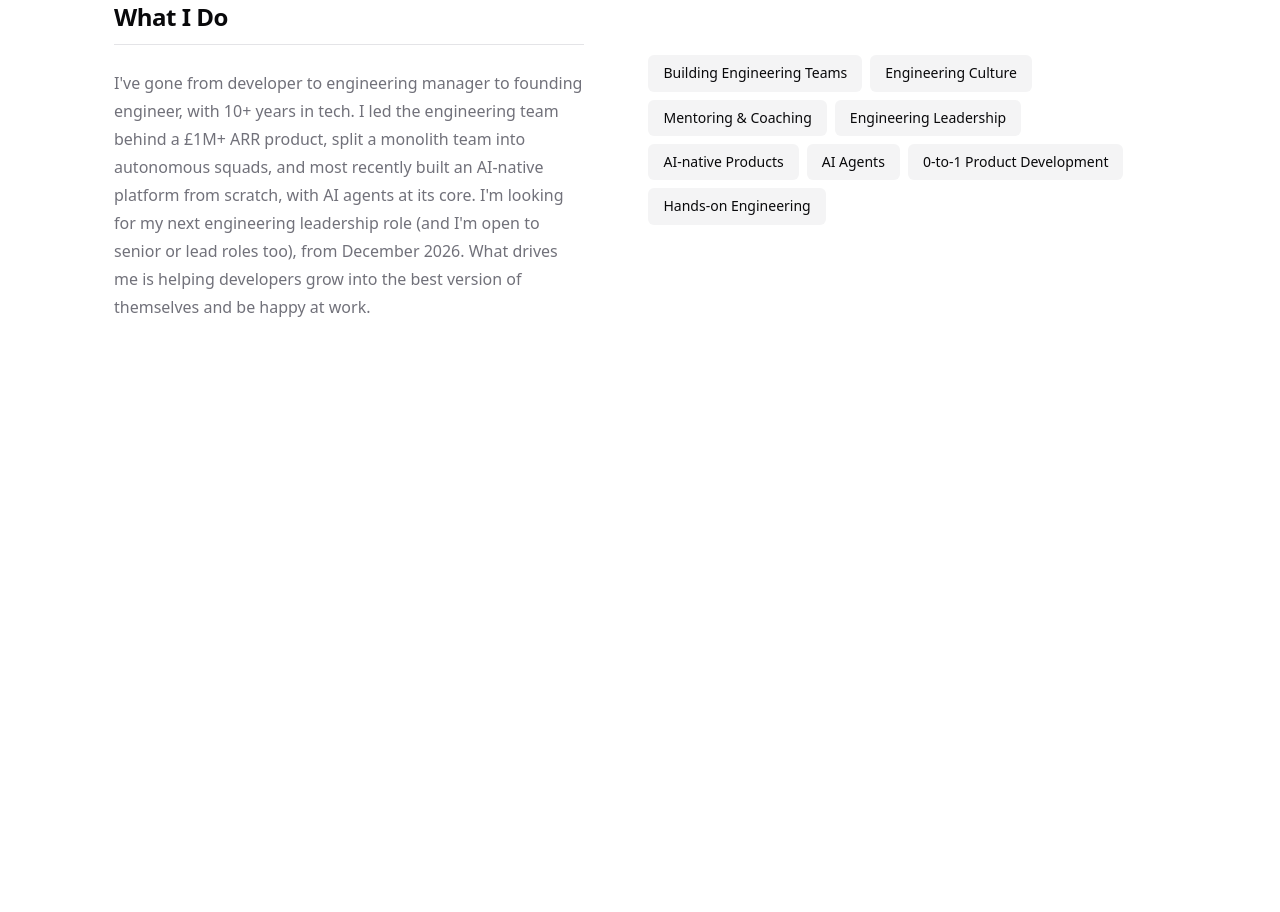
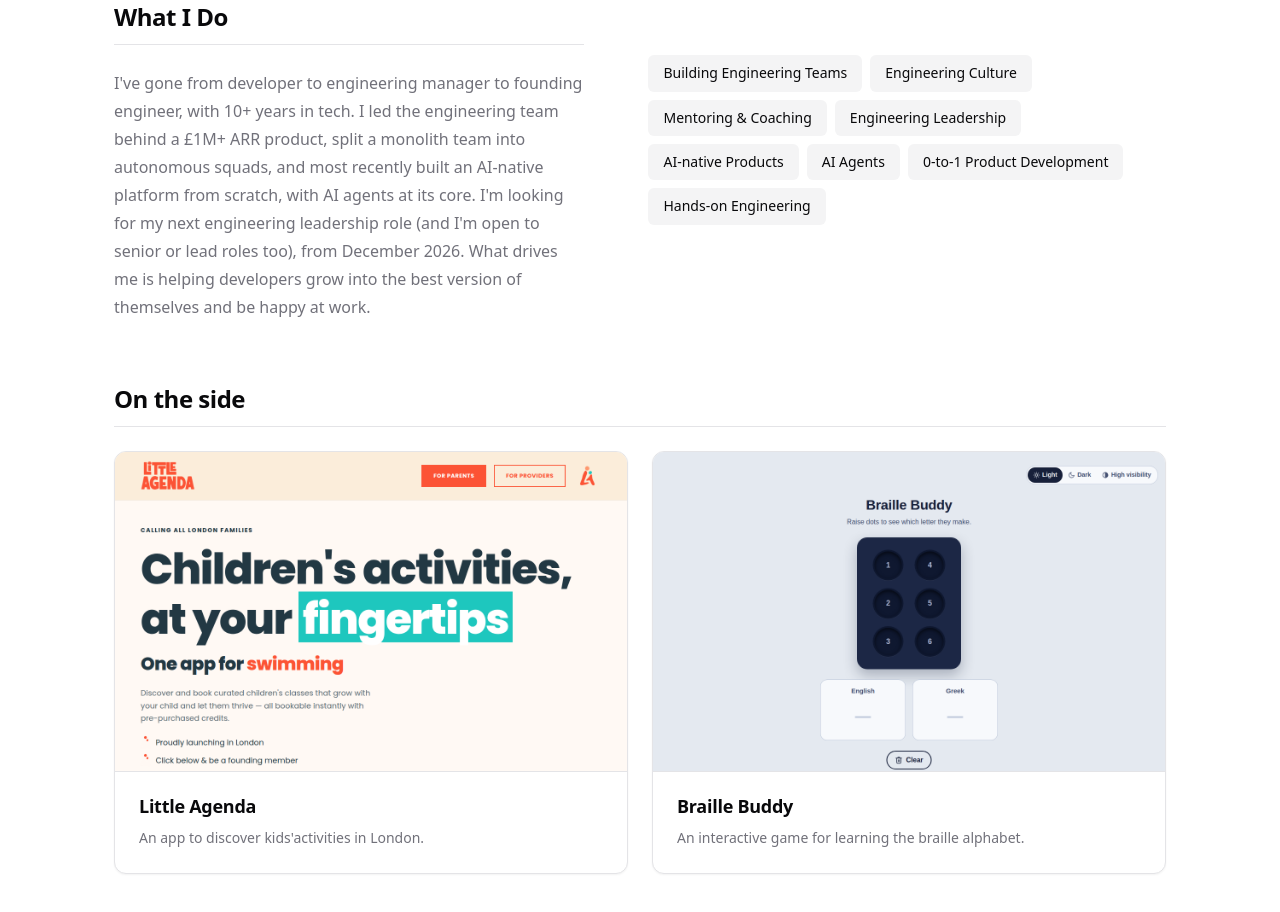
Before and after one commit to Krispy2009/krispy2009.github.io, a plain HTML site: page index.html in a window 1280 px wide. Shown: the part 559-1471 px from the top of the page. Before the commit the page ends 928 px from the top, so only its background shows below. Drawn offline with Linux system fonts and the light colour scheme.

Commit message:
add on the side section

```diff
--- a/index.html
+++ b/index.html
@@ -91,6 +91,26 @@
                     <div class="skill-card">Hands-on Engineering</div>
                 </div>
             </section>
+
+            <section class="side-projects-section">
+                <h2 class="section-label">On the side</h2>
+                <div class="side-projects">
+                    <a class="project-card" href="https://littleagenda.app" target="_blank" rel="noopener">
+                        <img class="project-thumb" src="images/littleagenda.png" alt="Little Agenda home page: Children's activities, at your fingertips" width="1200" height="750" loading="lazy">
+                        <div class="project-body">
+                            <h3>Little Agenda</h3>
+                            <p>An app to discover kids'activities in London.</p>
+                        </div>
+                    </a>
+                    <a class="project-card" href="https://braille-buddy.krispytech.workers.dev/" target="_blank" rel="noopener">
+                        <img class="project-thumb" src="images/braille-buddy.png" alt="Braille Buddy: a six-dot braille cell with English and Greek letter panels" width="1200" height="750" loading="lazy">
+                        <div class="project-body">
+                            <h3>Braille Buddy</h3>
+                            <p>An interactive game for learning the braille alphabet.</p>
+                        </div>
+                    </a>
+                </div>
+            </section>
         </main>
     </div>
     <script>
--- a/styles.css
+++ b/styles.css
@@ -257,6 +257,62 @@ main {
 
 .skill-card:hover {
     border-color: var(--border);
+}
+
+/* ---------- Home: on the side ---------- */
+
+.side-projects-section {
+    margin-top: 4rem;
+}
+
+.side-projects {
+    display: grid;
+    grid-template-columns: repeat(2, 1fr);
+    gap: 1.5rem;
+}
+
+.project-card {
+    display: flex;
+    flex-direction: column;
+    overflow: hidden;
+    background: var(--card);
+    color: var(--card-foreground);
+    text-decoration: none;
+    border: 1px solid var(--border);
+    border-radius: calc(var(--radius) + 4px);
+    box-shadow: var(--shadow-sm);
+    transition: border-color 0.15s ease, transform 0.15s ease;
+}
+
+.project-card:hover {
+    border-color: var(--primary-text);
+    transform: translateY(-2px);
+}
+
+.project-thumb {
+    display: block;
+    width: 100%;
+    height: auto;
+    aspect-ratio: 16 / 10;
+    object-fit: cover;
+    object-position: top;
+    border-bottom: 1px solid var(--border);
+}
+
+.project-body {
+    padding: 1.25rem 1.5rem 1.5rem;
+}
+
+.project-body h3 {
+    font-size: 1.125rem;
+    font-weight: 600;
+    letter-spacing: -0.015em;
+    margin-bottom: 0.375rem;
+}
+
+.project-body p {
+    color: var(--muted-foreground);
+    font-size: 0.875rem;
 }
 
 /* ---------- Work with me page ---------- */
@@ -521,6 +577,11 @@ main {
         padding-top: 0;
     }
 
+    .side-projects-section {
+        margin-top: 3rem;
+    }
+
+    .side-projects,
     .offers,
     .proof,
     .steps {
```
Also changed, not shown: images/braille-buddy.png (added), images/littleagenda.png (added), llms.txt.
